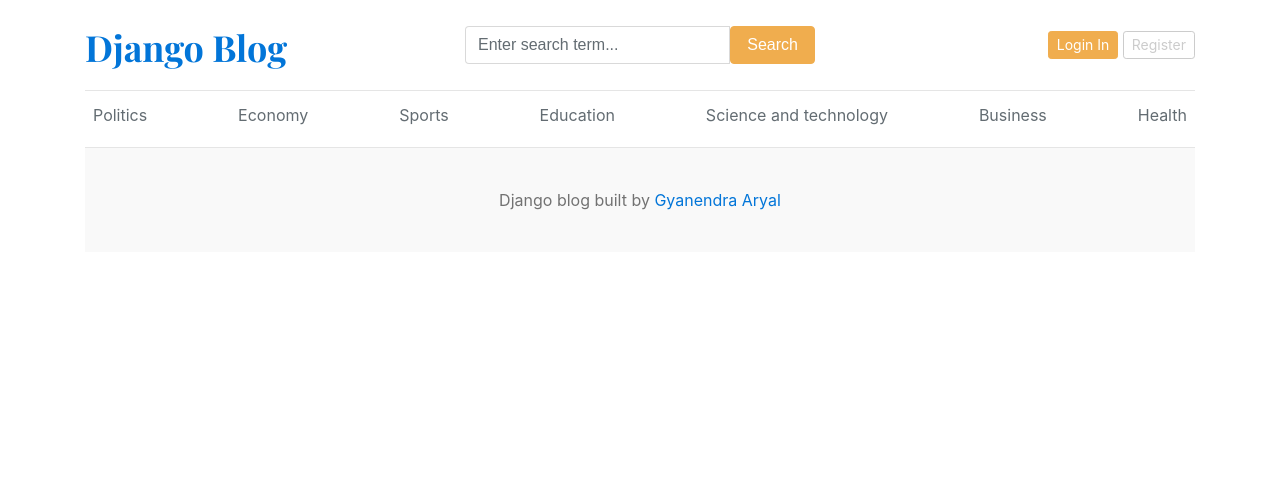
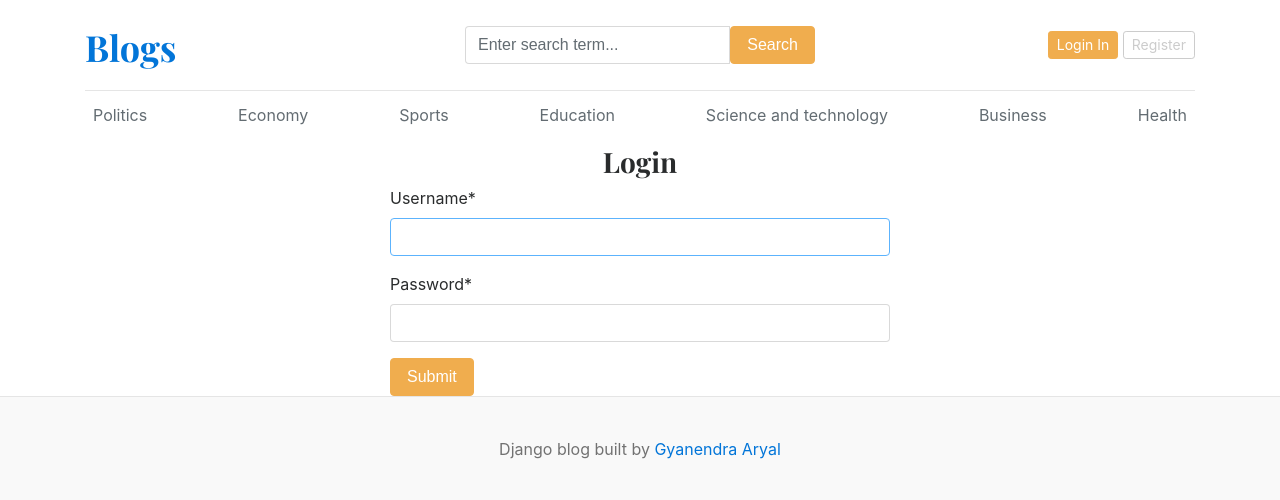
Before and after one commit to GyanendraAryal/blogging-system, a Django app: page /login/ in a window 1280 px wide. Shown: the top 500 px of the page. Run offline with Django 5.2, Linux system fonts and the light colour scheme; data comes from the database, SQL or seed files in the repository; both versions use the stored data as it was after the commit; some libraries are stand-ins or nearby versions.

Commit message:
feat: login and logout

```diff
--- a/blog_main/urls.py
+++ b/blog_main/urls.py
@@ -16,8 +16,8 @@ Including another URLconf
 """
 
 from django.contrib import admin
-from .views import home, register, login
-from django.urls import path,include
+from .views import home, register, login, logout
+from django.urls import path, include
 from django.conf.urls.static import static
 from django.conf import settings
 from blogs import views as BlogsView
@@ -29,6 +29,7 @@ urlpatterns = [
     path("blogs/<slug:slug>/", BlogsView.blogs, name="blogs"),
     # Search Endpoint
     path("blogs/search/", BlogsView.search, name="search"),
-    path("register/",register, name="register"),
-    path("login/", login, name="login")
+    path("register/", register, name="register"),
+    path("login/", login, name="login"),
+    path("logout/", logout, name="logout"),
 ] + static(settings.MEDIA_URL, document_root=settings.MEDIA_ROOT)
--- a/blog_main/views.py
+++ b/blog_main/views.py
@@ -1,8 +1,11 @@
 from django.http import HttpResponse
-from django.shortcuts import render,redirect
+from django.shortcuts import render, redirect
 from blogs.models import Category, Blog
 from aboutus.models import About, SocialLink
 from .forms import RegisterationForm
+from django.contrib.auth.forms import AuthenticationForm
+from django.contrib import auth
+
 
 def home(request):
     # categories = Category.objects.all()
@@ -11,14 +14,16 @@ def home(request):
     except:
         about = None
     # social = SocialLink.objects.all()
-    featured_posts = Blog.objects.filter(is_featured=True, status="Published").order_by('-updated_at')
+    featured_posts = Blog.objects.filter(is_featured=True, status="Published").order_by(
+        "-updated_at"
+    )
     posts = Blog.objects.filter(is_featured=False, status="Published")
     context = {
-               "featured_posts": featured_posts,
-               "posts":posts,
-               "about":about,
-            #    "social":social
-               }
+        "featured_posts": featured_posts,
+        "posts": posts,
+        "about": about,
+        #    "social":social
+    }
     return render(request, "home.html", context)
 
 
@@ -31,10 +36,26 @@ def register(request):
     else:
         print(form.errors)
 
-    context ={
-        "form":form
-    }
-    return render(request, 'register.html', context)
+    context = {"form": form}
+    return render(request, "register.html", context)
+
 
 def login(request):
-    return render(request, "login.html")
+    if request.method == "POST":
+        form = AuthenticationForm(request, request.POST)
+        if form.is_valid():
+            username = form.cleaned_data["username"]
+            password = form.cleaned_data["password"]
+
+            user = auth.authenticate(username=username, password=password)
+            if user is not None:
+                auth.login(request, user)
+            return redirect("home")
+    form = AuthenticationForm()
+    context = {"form": form}
+    return render(request, "login.html", context)
+
+
+def logout(request):
+    auth.logout(request)
+    return redirect (request, "home")
--- a/templates/base.html
+++ b/templates/base.html
@@ -5,7 +5,7 @@
     <meta charset="UTF-8">
     <meta http-equiv="X-UA-Compatible" content="IE=edge">
     <meta name="viewport" content="width=device-width, initial-scale=1.0">
-    <title>Django Blogs</title>
+    <title>Blogs</title>
     <link href="https://getbootstrap.com/docs/4.0/dist/css/bootstrap.min.css" rel="stylesheet">
     <link href="https://fonts.googleapis.com/css?family=Playfair+Display:700,900" rel="stylesheet">
     <link href="{% static 'css/blog.css'%}" rel="stylesheet">
@@ -15,7 +15,7 @@
       <header class="blog-header py-3">
         <div class="row flex-nowrap justify-content-between align-items-center">
           <div class="col-4 pt-1">
-            <a class="blog-header-logo text-dark" href="/">Django Blog</a>
+            <a class="blog-header-logo text-dark" href="/">Blogs</a>
           </div>
           <div class = "col-4">
             <form action="{% url "search" %}" method="GET">
@@ -26,8 +26,14 @@
             </form>
           </div>
           <div class="col-4 d-flex justify-content-end align-items-center">
+            {% if not user.is_authenticated %}
             <a class="btn btn-sm btn-warning" href="{% url "login"%}">Login In</a> &nbsp;
             <a class="btn btn-sm btn-outline-secondary" href="{% url 'register'%}">Register</a>
+            {% else %}
+            <span class = "text-capitalize">{{user}}</span>
+            &emsp;
+            <button class="btn btn-warning"><a class="text-dark" href="{% url "logout"%}">Logout</a></button >
+            {% endif %}
           </div>
         </div>
       </header>
@@ -42,8 +48,9 @@
 
 {% block content %}
 {% endblock content %}
+</div>
 <footer class="blog-footer">
-<p>Django blog built by <a href="#">Gyanendra Aryal</a></p>
+    <p>Django blog built by <a href="#">Gyanendra Aryal</a></p>
 </footer>
 </body>
 </html>
--- a/templates/login.html
+++ b/templates/login.html
@@ -1,3 +1,9 @@
 {% extends "base.html" %}
 {% block content %}
+{% load crispy_forms_tags%}
+<h3 class="text-center">Login</h3>
+<form action="{% url "login"%}" method="POST" style="width: 500px; margin: auto">
+  {% csrf_token %} {{form | crispy}}
+  <button type="submit" class="btn btn-warning">Submit</button>
+</form>
 {% endblock content %}
```
Also changed, not shown: db.sqlite3.
